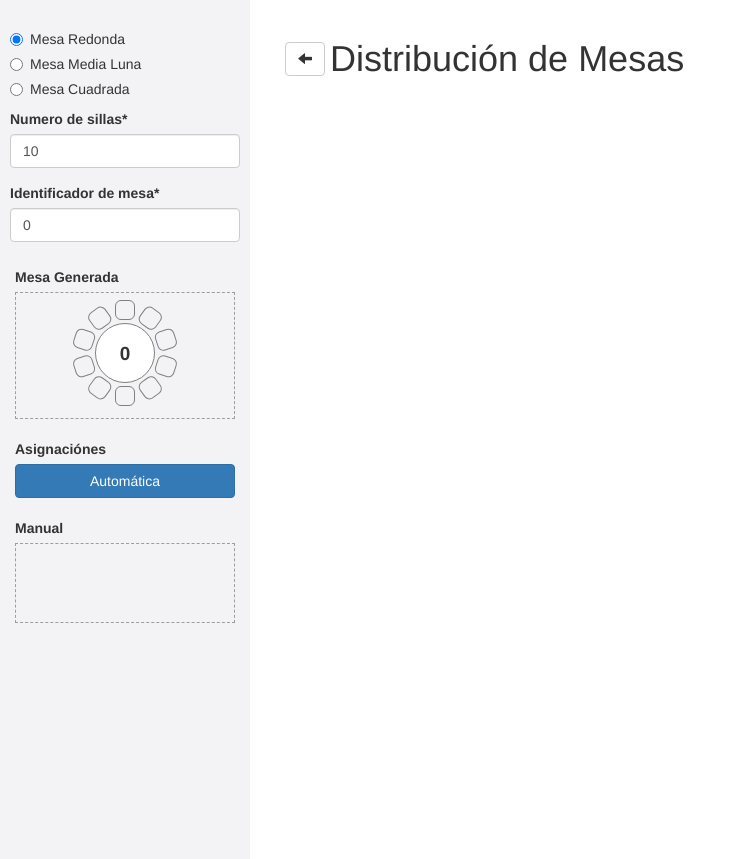
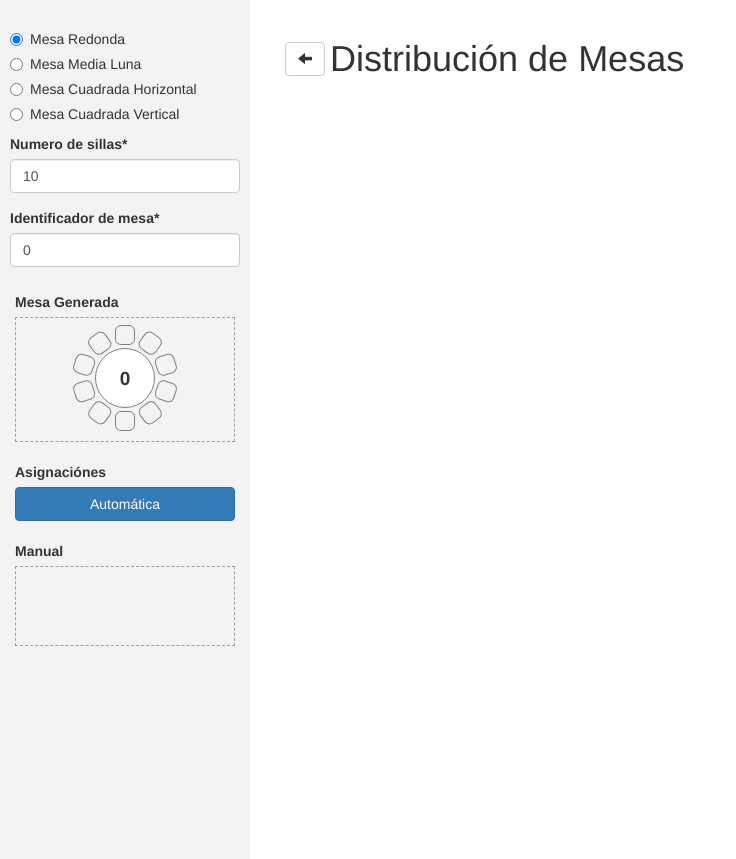
Before and after one commit to edwincastaneda/honor-a-la-trayectoria, a PHP site: page /mesas in a window 1280 px wide. Shown: the part 51-910 px from the top of the page, without its empty margins (0-736 px from the left). Run offline with PHP 8.4, Linux system fonts and the light colour scheme; data that the repository does not hold is empty.

Commit message:
agrego mesas cuadradas

```diff
--- a/application/view/mesas/functions.php
+++ b/application/view/mesas/functions.php
@@ -29,8 +29,9 @@ function getInvitado($no_mesa, $no_silla){
 
 function dibujaMesa($numMesa, $numSillas, $tipo) {
     $silla = 1;
+    $mesa="";
     if($tipo==1 || $tipo==2){
-    $mesa = '<div id="' . $numMesa . '-' . $numSillas . '-' . $tipo . '" class="contenedor_mesa">
+    $mesa .= '<div id="' . $numMesa . '-' . $numSillas . '-' . $tipo . '" class="contenedor_mesa">
         <div class="js-remove">✖</div>
     <div class="mesa">' . $numMesa . '</div>';
 
@@ -104,8 +105,65 @@ function dibujaMesa($numMesa, $numSillas, $tipo) {
     return $mesa.='</div>';
     }
 
-    if($tipo==3){
-        return $mesa="d";
+    if($tipo==3 || $tipo==4){
+        $s = explode(".", $numSillas);
+        $count=1;
+
+                //$mesa.='<div id="' . $numMesa . '-' . $numSillas . '-' . $tipo . '" class="contenedor_mesa cuadrada">' .
+
+
+                //$mesa.='<div class="mesa mesa_cuadrada">' . $numMesa . '</div>';
+
+
+                if ($tipo==4){
+                    $mesa.='<div id="' . $numMesa . '-' . $numSillas . '-' . $tipo . '" class="contenedor_mesa cuadrada_alta">';
+                    $mesa.='<div class="mesa mesa_cuadrada_alta">' . $numMesa . '</div>';
+                }else{
+                    $mesa.='<div id="' . $numMesa . '-' . $numSillas . '-' . $tipo . '" class="contenedor_mesa cuadrada">';
+                    $mesa.='<div class="mesa mesa_cuadrada">' . $numMesa . '</div>';
+                }
+
+                $mesa.='<div class="js-remove">✖</div>';
+
+                $mesa.='<div class="contenedor_t"><div>';
+                for ($i = 1; $i <= $s[0]; $i++) {
+                    $mesa.='<div class="silla" id="mesa-'. $numMesa .'-silla-'.$count.'">';
+                    $mesa.=getInvitado($numMesa,$count);
+                    $mesa.='</div>';
+                    $count++;
+                }
+                 $mesa.='</div></div>';
+
+                $mesa.='<div class="contenedor_r"><div>';
+                for ($i = 1; $i <= $s[2]; $i++) {
+                    $mesa.='<div class="silla" id="mesa-'. $numMesa .'-silla-'.$count.'">';
+                    $mesa.=getInvitado($numMesa,$count);
+                    $mesa.='</div>';
+                    $count++;
+                }
+
+                $mesa.='</div></div>';
+
+                $mesa.='<div class="contenedor_b"><div>';
+                for ($i = 1; $i <= $s[1]; $i++) {
+                    $mesa.='<div class="silla" id="mesa-'. $numMesa .'-silla-'.$count.'">';
+                    $mesa.=getInvitado($numMesa,$count);
+                    $mesa.='</div>';
+                    $count++;
+                }
+                $mesa.='</div></div>';
+
+                $mesa.='<div class="contenedor_l"><div>';
+                for ($i = 1; $i <= $s[3]; $i++) {
+                    $mesa.='<div class="silla" id="mesa-'. $numMesa .'-silla-'.$count.'">';
+                    $mesa.=getInvitado($numMesa,$count);
+                    $mesa.='</div>';
+                    $count++;
+                }
+                $mesa.='</div></div>';
+
+                return $mesa;
+
     }
 }
 ?>
--- a/application/view/mesas/index.php
+++ b/application/view/mesas/index.php
@@ -235,10 +235,15 @@ echo $move;
             <div class="radio">
                 <label>
                     <input type="radio" name="tipo_mesa" value="3">
-                    Mesa Cuadrada
+                    Mesa Cuadrada Horizontal
                 </label>
             </div>
-
+            <div class="radio">
+                <label>
+                    <input type="radio" name="tipo_mesa" value="4">
+                    Mesa Cuadrada Vertical
+                </label>
+            </div>
 
             <div class = "form-group">
                 <label for = "no_sillas">Numero de sillas*</label>
@@ -246,11 +251,13 @@ echo $move;
             </div>
             <div class = "form-group sillas_cuadradas" style="display:none;">
                 <label for = "no_sillas_vertical">(#)Sillas Verticales</label>
-                <input type = "number" min = "1" max = "12" class = "form-control" id = "no_sillas_vertical"  value = "5" required = "required">
+                <input type = "number" min = "0" max = "10" class = "form-control" id = "no_sillas_vertical_l"  value = "1" required = "required">
+                <input type = "number" min = "0" max = "10" class = "form-control" id = "no_sillas_vertical_r"  value = "1" required = "required">
             </div>
             <div class = "form-group sillas_cuadradas" style="display:none;">
                 <label for = "no_sillas_horizontal">(#)Sillas Horizontales</label>
-                <input type = "number" min = "1" max = "12" class = "form-control" id = "no_sillas_horizontal"value = "10" required = "required">
+                <input type = "number" min = "0" max = "10" class = "form-control" id = "no_sillas_horizontal_t"value = "1" required = "required">
+                <input type = "number" min = "0" max = "10" class = "form-control" id = "no_sillas_horizontal_b"value = "1" required = "required">
             </div>
             <div class = "form-group">
                 <label for = "no_mesa">Identificador de mesa*</label>
--- a/public/js/mesas/app.js
+++ b/public/js/mesas/app.js
@@ -63,7 +63,7 @@
                         if (arr.mesa === id[0] && arr.sillas === id[1] && arr.tipo === id[2]) {
                             object.splice(index, 1);
 
-                            $("#generador_sillas").html(generarMesa($("#no_sillas").val(), $("#no_mesa").val(), esMediaLuna($('[name=tipo_mesa]:checked')), $("#no_sillas_horizontal").val(), $("#no_sillas_vertical").val()));
+                            $("#generador_sillas").html(generarMesa($("#no_sillas").val(), $("#no_mesa").val(), esMediaLuna($('[name=tipo_mesa]:checked')), $("#no_sillas_horizontal_t").val(), $("#no_sillas_horizontal_b").val(), $("#no_sillas_vertical_r").val(), $("#no_sillas_vertical_l").val()));
                         }
                     });
                     autoGuardar();
@@ -84,7 +84,7 @@
                     }
                 });
 
-                $("#generador_sillas").html(generarMesa($("#no_sillas").val(), $("#no_mesa").val(), esMediaLuna($('[name=tipo_mesa]:checked')), $("#no_sillas_horizontal").val(), $("#no_sillas_vertical").val()));
+                $("#generador_sillas").html(generarMesa($("#no_sillas").val(), $("#no_mesa").val(), esMediaLuna($('[name=tipo_mesa]:checked')), $("#no_sillas_horizontal_t").val(), $("#no_sillas_horizontal_b").val(), $("#no_sillas_vertical_r").val(), $("#no_sillas_vertical_l").val()));
                 autoGuardar();
             }
         });
@@ -99,7 +99,7 @@
         onEnd: function (evt) {
             if (evt.item.parentNode.id != "generador_sillas") {
                 arrayMesas.push(creaObjMesa(evt));
-                $("#generador_sillas").html(generarMesa($("#no_sillas").val(), $("#no_mesa").val(), esMediaLuna($('[name=tipo_mesa]:checked')), $("#no_sillas_horizontal").val(), $("#no_sillas_vertical").val()));
+                $("#generador_sillas").html(generarMesa($("#no_sillas").val(), $("#no_mesa").val(), esMediaLuna($('[name=tipo_mesa]:checked')), $("#no_sillas_horizontal_t").val(), $("#no_sillas_horizontal_b").val(), $("#no_sillas_vertical_r").val(), $("#no_sillas_vertical_l").val()));
                 autoGuardar();
             }
 
@@ -107,9 +107,9 @@
     });
 
 
-    $("#generador_sillas").html(generarMesa($("#no_sillas").val(), $("#no_mesa").val(), 1, 0, 0));
+    $("#generador_sillas").html(generarMesa($("#no_sillas").val(), $("#no_mesa").val(), 1, 0, 0, 0, 0));
 
-    function generarMesa(no_sillas, no_mesa, tipo_mesa, sillas_h, sillas_v) {
+    function generarMesa(no_sillas, no_mesa, tipo_mesa, st, sb, sr, sl) {
 
         var continuar = true;
         var mesa = "";
@@ -129,12 +129,52 @@
                 mesa += '<div id="' + no_mesa + '-' + no_sillas + '-' + tipo_mesa + '" class="contenedor_mesa">' +
                         '<div class="js-remove">✖</div>' +
                         '<div class="mesa">' + no_mesa + '</div>';
+                document.getElementById("generador_sillas").style.height = "125px";
+
             } else {
-                mesa += '<div id="' + no_mesa + '-' + no_sillas + '-' + tipo_mesa + '" class="contenedor_mesa cuadrada">' +
-                        '<div class="js-remove">✖</div>' +
-                        '<div class="contenedor_l">L</div>'+
-                        '<div class="mesa mesa_cuadrada">' + no_mesa + '</div>'+
-                        '<div class="contenedor_r">R</div>';
+                var count=1;
+                mesa +=         '<div class="js-remove">✖</div>';
+
+                document.getElementById("generador_sillas").style.height = "222px";
+                if (tipo_mesa==4 || tipo_mesa==3){
+                    mesa += '<div id="' + no_mesa + '-' + st + '.' + sb + '.' + sr + '.' + sl + '-' + tipo_mesa + '" class="contenedor_mesa cuadrada_alta">';
+                    mesa += '<div class="mesa mesa_cuadrada_alta">' + no_mesa + '</div>';
+                }else{
+                    mesa += '<div id="' + no_mesa + '-' + st + '.' + sb + '.' + sr + '.' + sl + '-' + tipo_mesa + '" class="contenedor_mesa cuadrada">';
+                    mesa += '<div class="mesa mesa_cuadrada">' + no_mesa + '</div>';
+                }
+
+
+
+
+                mesa += '<div class="contenedor_t"><div>';
+                for (i = 1; i <= st; i++) {
+                    mesa += '<div class="silla" id="mesa-'+ no_mesa +'-silla-'+count+'"></div>';
+                    count++;
+                }
+                mesa += '</div></div>';
+
+                mesa += '<div class="contenedor_r"><div>';
+                for (i = 1; i <= sr; i++) {
+                    mesa += '<div class="silla" id="mesa-'+ no_mesa +'-silla-'+count+'"></div>';
+                    count++;
+                }
+                mesa += '</div></div>';
+
+                mesa += '<div class="contenedor_b"><div>';
+                for (i = 1; i <= sb; i++) {
+                    mesa += '<div class="silla" id="mesa-'+ no_mesa +'-silla-'+count+'"></div>';
+                    count++
+                }
+                mesa += '</div></div>';
+
+                mesa += '<div class="contenedor_l"><div>';
+                for (i = 1; i <= sl; i++) {
+                    mesa += '<div class="silla" id="mesa-'+ no_mesa +'-silla-'+count+'"></div>';
+                    count++
+                }
+                mesa += '</div></div>';
+
             }
 
             if (tipo_mesa == "1") {
@@ -260,8 +300,8 @@
     });
 
 
-    $("#no_sillas, #no_mesa, [name=tipo_mesa]").bind('keyup mouseup click', function () {
-        $("#generador_sillas").html(generarMesa($("#no_sillas").val(), $("#no_mesa").val(), esMediaLuna($('[name=tipo_mesa]:checked')), $("#no_sillas_horizontal").val(), $("#no_sillas_vertical").val()));
+    $("#no_sillas, #no_mesa, [name=tipo_mesa], #no_sillas_horizontal_t, #no_sillas_horizontal_b, #no_sillas_vertical_r, #no_sillas_vertical_l").bind('keyup mouseup click', function () {
+        $("#generador_sillas").html(generarMesa($("#no_sillas").val(), $("#no_mesa").val(), esMediaLuna($('[name=tipo_mesa]:checked')), $("#no_sillas_horizontal_t").val(), $("#no_sillas_horizontal_b").val(), $("#no_sillas_vertical_r").val(), $("#no_sillas_vertical_l").val()));
         sorterSillas();
     });
 
@@ -271,7 +311,7 @@
     function esMediaLuna(check) {
         var opcion = check.val();
 
-        if (opcion == 3) {
+        if (opcion == 3 || opcion == 4) {
             $(".sillas_cuadradas").show();
         } else {
             $(".sillas_cuadradas").hide();
@@ -290,6 +330,9 @@
                     var contenedor = evt.item.parentNode.id.split('-');
                     var contenedor2 = evt.item.parentNode.parentNode.parentNode.parentNode.id.split('-');
 
+                    var getCuadrada = evt.item.parentNode.parentNode.parentNode.parentNode.className.split(' ');
+                    var getIdCuadrada = evt.item.parentNode.id.split('-');
+
                     if (contenedor != evt.from.id && contenedor2 != "generador_sillas") {
                         arrayInvitados.forEach(function (arr) {
                             if (arr.codigoBarras === id) {
@@ -298,8 +341,14 @@
                                     arr.mesa = "9999";
                                     arr.silla = "1";
                                 } else {
-                                    arr.mesa = contenedor[0];
-                                    arr.silla = contenedor[1];
+                                    if(getCuadrada[1]=="cuadrada" || getCuadrada[1]=="cuadrada_alta"){
+                                        arr.mesa = getIdCuadrada[1];
+                                        arr.silla = getIdCuadrada[3];
+                                    }else{
+                                        arr.mesa = contenedor[0];
+                                        arr.silla = contenedor[1];
+                                    }
+
                                 }
                             }
                         });
```
Also changed, not shown: public/css/style.css (+88 -6 lines).
